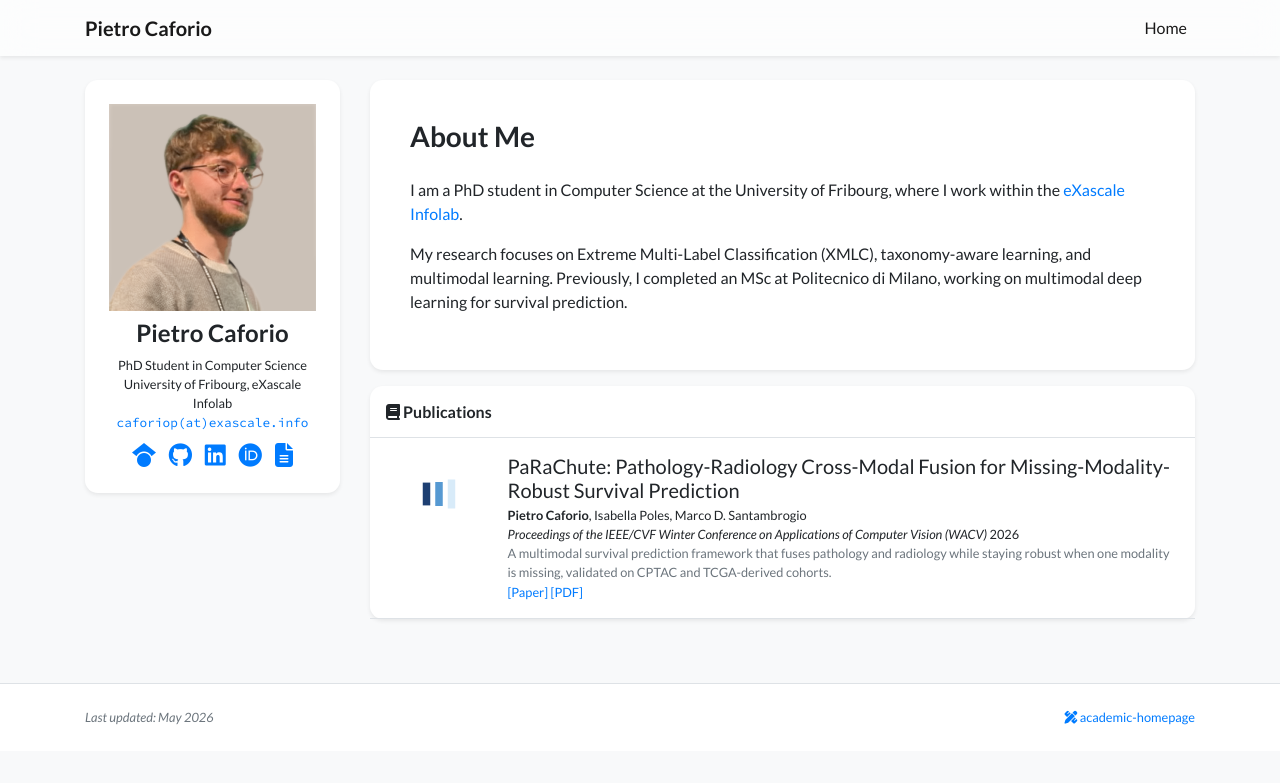
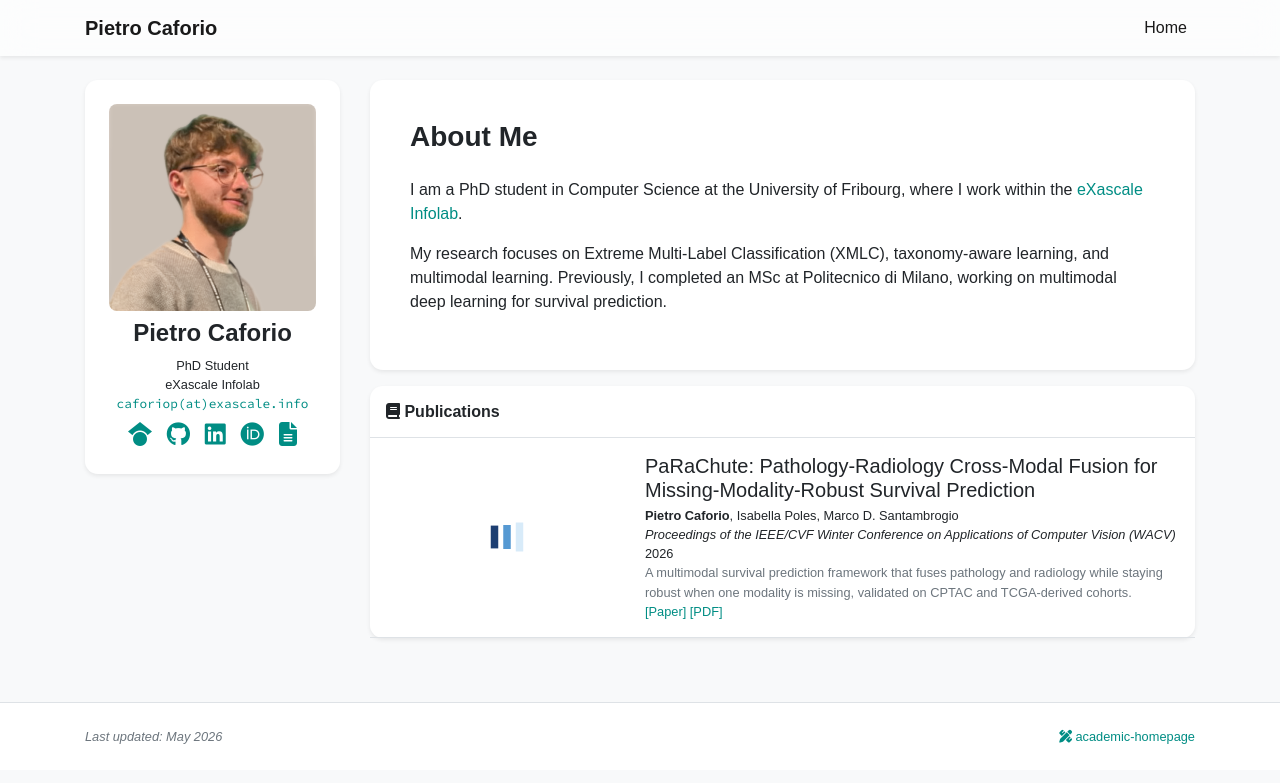
Before and after one commit to PietroCaforio/PietroCaforio.github.io, a Jekyll site: the page built from index.html, in a window 1280 px wide. Shown: the top 783 px of the page. Built offline with Jekyll 4.4.1, drawn with Linux system fonts in a browser that asks for light colours; nearby versions of some CDN libraries; a style sheet for code colours, icons or effects is not loaded.

Commit message:
Update style

```diff
--- a/_data/profile.yml
+++ b/_data/profile.yml
@@ -3,8 +3,8 @@ secondary_name: ""
 navbar_name: "Pietro Caforio"
 
 positions:
-  - name: PhD Student in Computer Science
-  - name: University of Fribourg, eXascale Infolab
+  - name: PhD Student
+  - name: eXascale Infolab
 
 email: "caforiop@exascale.info"
 cv_link: /assets/cv/Pietro-Caforio-CV.pdf
--- a/_includes/widgets/profile_card.html
+++ b/_includes/widgets/profile_card.html
@@ -9,7 +9,7 @@
                         <div class="figure float-right ml-4 mb-4 d-none d-md-block">
                             <img
                                 src="{{ site.data.profile.portrait_url | relative_url }}"
-                                class="figure-img img-fluid img-thumbnail"
+                                class="figure-img img-fluid profile"
                                 style="height: 200px;"
                                 data-toggle="tooltip"
                                 data-placement="top"
--- a/_includes/widgets/profile_card_mini.html
+++ b/_includes/widgets/profile_card_mini.html
@@ -9,7 +9,7 @@
                         <div class="figure d-none d-md-block">
                             <img
                                 src="{{ site.data.profile.portrait_url | relative_url }}"
-                                class="figure-img img-fluid"
+                                class="figure-img img-fluid profile-portrait"
                                 data-toggle="tooltip"
                                 data-placement="top"
                                 title="{{ site.data.profile.portrait_caption }}">
--- a/_includes/widgets/publication_item.html
+++ b/_includes/widgets/publication_item.html
@@ -1,54 +1,93 @@
 {% assign item = include.item %}
+{% assign item = include.item %}
+
 <div class="d-none d-md-block">
-    <div class="row no-gutters {% unless include.hide_bottom_border %}border-bottom{% endunless %} border-gray">
-        <div class="col-md-3 col-xl-2 mb-md-0 p-md-3">
+    <div class="row no-gutters align-items-center {% unless include.hide_bottom_border %}border-bottom{% endunless %} border-gray">
+        <div class="col-md-5 col-xl-4 mb-md-0 p-md-3 d-flex align-items-center">
             {%- if item.cover -%}
-            <img data-src="{{ item.cover | relative_url }}" alt="{{ item.title }}" class="lazy w-100 rounded-sm" src="{{ '/assets/images/empty_300x200.png' | relative_url }}">
+            <img
+                data-src="{{ item.cover | relative_url }}"
+                alt="{{ item.title }}"
+                class="lazy w-100 rounded-sm publication-cover"
+                src="{{ '/assets/images/empty_300x200.png' | relative_url }}"
+            >
             {%- else -%}
-            <svg class="bubble-visual-hash lazy w-100 rounded-sm" data-bubble-visual-hash="{{ item.id }}" viewBox="0 0 300 200"></svg>
+            <svg
+                class="bubble-visual-hash lazy w-100 rounded-sm publication-cover"
+                data-bubble-visual-hash="{{ item.id }}"
+                viewBox="0 0 300 200">
+            </svg>
             {%- endif -%}
         </div>
-        <div class="col-md-9 col-xl-10 p-3 pl-md-0">
+
+        <div class="col-md-7 col-xl-8 p-3 pl-md-0">
             <h5 class="mt-0 mb-1 font-weight-normal">{{ item.title }}</h5>
-            <p class="mt-0 mb-0 small">{% include widgets/author_list.html authors=item.authors %}</p>
-            <p class="mt-0 mb-0 small">{{item.pub_pre}}<i>{{ item.pub }}</i>{{ item.pub_post }} {{ item.pub_date }} {{ item.pub_last }} <span data-semantic-scholar-id="{{ item.semantic_scholar_id }}"></span></p>
-            <p class="mt-0 mb-0 small text-muted">{{ item.abstract }}</p>
+
+            <p class="mt-0 mb-0 small">
+                {% include widgets/author_list.html authors=item.authors %}
+            </p>
+
+            <p class="mt-0 mb-0 small">
+                {{ item.pub_pre }}<i>{{ item.pub }}</i>{{ item.pub_post }}
+                {{ item.pub_date }} {{ item.pub_last }}
+                <span data-semantic-scholar-id="{{ item.semantic_scholar_id }}"></span>
+            </p>
+
+            <p class="mt-0 mb-0 small text-muted">
+                {{ item.abstract }}
+            </p>
 
             <p class="small pb-0 mb-0 lh-125 text-muted abstract-links">
                 {% for link in item.links %}
-                {% if link[1].url %}
-                <a target="{{ link[1]['target'] }}" href="{{ link[1]['url'] }}">[{{ link[0] }}]</a>
-                {% else %}
-                <a target="_blank" href="{{ link[1] }}">[{{ link[0] }}]</a>
-                {% endif %}
-                {% endfor %}
-            </p>
-
-        </div>
-    </div>
-</div>
-
-<div class="row no-gutters d-md-none {% unless include.hide_bottom_border %}border-bottom{% endunless %} border-gray {% if include.first %}rounded-xl-top{% endif %} {% if include.last %}rounded-xl-bottom{% endif %} {% if item.cover %}lazy{% endif %}" data-src="{{ item.cover | relative_url }}">
-    <div class="w-100 {% if include.first %}rounded-xl-top{% endif %} {% if include.last %}rounded-xl-bottom{% endif %}" style="background-color: rgba(255,255,255,0.9);">
-        <div class="d-flex align-items-start flex-column py-3 px-4">
-            <div class="mb-auto"></div>
-            <div>
-                <h5 class="mt-0 mb-1 font-weight-normal">{{ item.title }}</h5>
-                <p class="mt-0 mb-0 small">{% include widgets/author_list.html authors=item.authors %}</p>
-                <p class="mt-0 mb-0 small">{{item.pub_pre}}<i>{{ item.pub }}</i>{{ item.pub_post }} {{ item.pub_date }} {{ item.pub_last }} <span data-semantic-scholar-id="{{ item.semantic_scholar_id }}"></span></p>
-                <p class="mt-0 mb-0 small text-muted">{{ item.abstract }}</p>
-
-                <p class="small pb-0 mb-0 lh-125 text-muted abstract-links">
-                    {% for link in item.links %}
                     {% if link[1].url %}
                     <a target="{{ link[1]['target'] }}" href="{{ link[1]['url'] }}">[{{ link[0] }}]</a>
                     {% else %}
                     <a target="_blank" href="{{ link[1] }}">[{{ link[0] }}]</a>
                     {% endif %}
+                {% endfor %}
+            </p>
+        </div>
+    </div>
+</div>
+
+<div
+    class="row no-gutters d-md-none {% unless include.hide_bottom_border %}border-bottom{% endunless %} border-gray {% if include.first %}rounded-xl-top{% endif %} {% if include.last %}rounded-xl-bottom{% endif %} {% if item.cover %}lazy{% endif %}"
+    data-src="{{ item.cover | relative_url }}"
+>
+    <div
+        class="w-100 {% if include.first %}rounded-xl-top{% endif %} {% if include.last %}rounded-xl-bottom{% endif %}"
+        style="background-color: rgba(255,255,255,0.9);"
+    >
+        <div class="d-flex align-items-start flex-column py-3 px-4">
+            <div class="mb-auto"></div>
+
+            <div>
+                <h5 class="mt-0 mb-1 font-weight-normal">{{ item.title }}</h5>
+
+                <p class="mt-0 mb-0 small">
+                    {% include widgets/author_list.html authors=item.authors %}
+                </p>
+
+                <p class="mt-0 mb-0 small">
+                    {{ item.pub_pre }}<i>{{ item.pub }}</i>{{ item.pub_post }}
+                    {{ item.pub_date }} {{ item.pub_last }}
+                    <span data-semantic-scholar-id="{{ item.semantic_scholar_id }}"></span>
+                </p>
+
+                <p class="mt-0 mb-0 small text-muted">
+                    {{ item.abstract }}
+                </p>
+
+                <p class="small pb-0 mb-0 lh-125 text-muted abstract-links">
+                    {% for link in item.links %}
+                        {% if link[1].url %}
+                        <a target="{{ link[1]['target'] }}" href="{{ link[1]['url'] }}">[{{ link[0] }}]</a>
+                        {% else %}
+                        <a target="_blank" href="{{ link[1] }}">[{{ link[0] }}]</a>
+                        {% endif %}
                     {% endfor %}
                 </p>
             </div>
         </div>
     </div>
-
 </div>
--- a/assets/css/global.css
+++ b/assets/css/global.css
@@ -1,6 +1,6 @@
 @charset "utf-8";
 body {
-    font-family: "Lato", sans-serif;
+    font-family: "IBM Plex Sans", sans-serif;
     font-weight: 400;
     padding-top: 5.0rem;
 }
@@ -91,3 +91,17 @@ div.lazy {
 .email-text {
     font-family: Source Code Pro, monospace;
 }
+
+.profile-portrait {
+    border-radius: 0.5rem;
+}
+
+a {
+  color: #008d84;
+}
+
+a:hover,
+a:focus {
+  color: #008d84;
+  text-decoration: none;
+}
```
